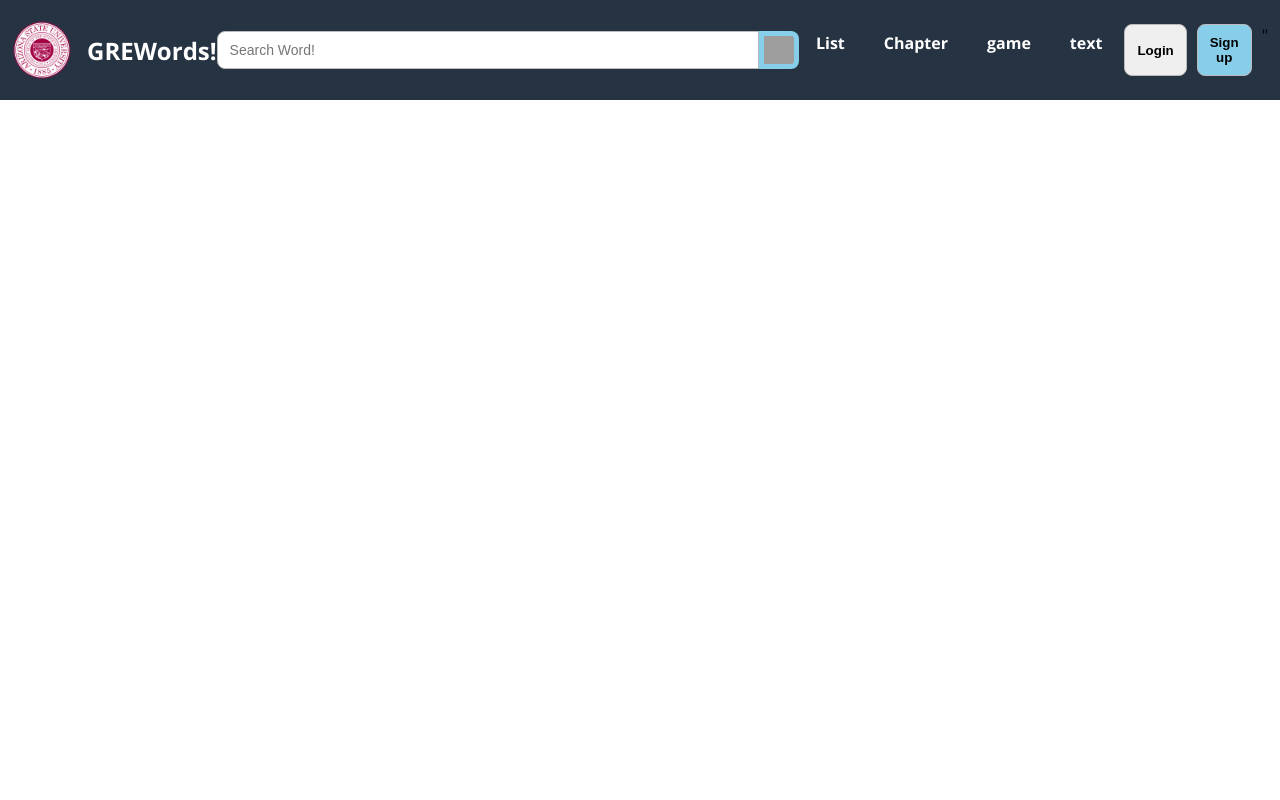
After one commit to isin5435/KA98, a Django app: template templates/Project/navbar.html in a window 1280 px wide. The commit adds this page. Run offline with Django 4.2, Linux system fonts and the light colour scheme; the template is opened without the code that fills it, so the values that code supplies are empty; grey boxes are pictures that could not be loaded.

Commit message:
navbar complete

```diff
--- /dev/null
+++ b/static/css/navbar.css
@@ -0,0 +1,121 @@
+:root{
+    --text-color: #f0f4f5;
+    --background-color: #263343;
+    --accent-color: #d49466;
+}
+
+body{
+    margin: 0px;
+    font-family: 'Open sans';
+}
+
+a{
+    text-decoration: none;
+    color: white;
+}
+
+.navbar{
+    display: flex;
+    justify-content: space-between;
+    align-items: center;
+    background: #263343;
+    padding: 8px 12px;
+}
+
+.navbar_logo{
+    font-size: 24px;
+    color: white;
+    font-weight: bold;
+}
+
+.navbar_logo a{
+    display: flex;
+    align-items: center;
+}
+
+.navbar_logo img {
+    height: 60px;
+    width: auto;
+    margin-right: 15px;
+}
+
+.search{
+    position: relative;
+    width: 1000px;
+    display: flex;
+}
+
+.search input[type="text"]{
+    width: 100%;
+    border: 1px solid #bbb;
+    border-radius: 8px 0 0 8px;
+    padding: 10px 12px;
+    font-size: 14px;
+    padding-right: 40px;
+    flex-grow: 1;
+}
+
+.search input[type="image"]{
+    position: relative;
+    width: 30px;
+    height: auto;
+    border-radius: 0 8px 8px 0;
+    background-color: skyblue;
+    padding: 5px;
+}
+
+
+.navbar_menu{
+    display: flex;
+    list-style: none;
+    padding-left: 0px;
+}
+
+
+.navbar_menu li{
+    padding: 8px 12px;
+    color: white;
+    margin-right: 10px;
+    margin-left: 5px;
+    font-weight: bold;
+}
+
+.navbar_menu :hover{
+    background: #d49466;
+    border-radius: 4px;
+}
+
+.navbar_menu button{
+    margin-right: 10px;
+    border: 1px solid #bbb;
+    border-radius: 8px;
+    padding: 10px 12px;
+    font-weight: bold;
+}
+
+.signup{
+    background-color: skyblue;
+}
+
+@media screen and (max-width:768px){
+    .navbar{
+        flex-direction: column;
+        align-items: flex-start;
+        padding: 8px 24px;
+    }
+
+    .navbar_menu{
+        display: none;
+        flex-direction: column;
+        align-items: center;
+        width: 100%;
+    }
+
+    .navbar_menu li{
+        width: 100%;
+        text-align: center;
+    }
+
+
+
+}
--- /dev/null
+++ b/templates/Project/navbar.html
@@ -0,0 +1,32 @@
+{% load static %}
+<link rel="stylesheet" href="{% static 'css/navbar.css' %}" />
+<link rel="stylesheet" href="https://fonts.googleapis.com/css2?family=Open+Sans:wght@400;600;700&display=swap">
+<nav class="navbar">
+    <div class = navbar_logo>
+      <a href="/">
+          <img src="{% static '/image/logo.png' %}" alt="logo">
+          GREWords!
+      </a>
+    </div>
+
+    <div class="search">
+      <input type="text" placeholder="Search Word!">
+      <input type="image" onclick="openwordPopup()" src = "https://s3.ap-northeast-2.amazonaws.com/cdn.wecode.co.kr/icon/search.png" alt="submit">
+    </div>
+
+    <ul class="navbar_menu">
+      <li><a href = '/Word'>List</a></li>
+      <li><a href = '/chapter'>Chapter</a></li>
+      <li>game</li>
+      <li>text</li>
+      {% if user.is_authenticated %}
+      <form method="post" action="{% url 'logout' %}">
+        {% csrf_token %}
+        <button class=logoutbtn type="submit"> {{user.username}} (로그아웃)</button>
+      </form>
+      {% else %}
+        <button class="loginbtn" onclick="openPopup()">Login</button>
+        <button type=button class="signup" onclick="location.href='/user/signup'">Sign up</button>"
+      {% endif %}
+    </ul>
+  </nav>
```
Also changed, not shown: static/css/Header.css (deleted, +0 -38 lines), static/css/search.css (added, +13 -0 lines), static/js/search.js (added, +13 -0 lines), templates/Project/Home.html (+8 -20 lines), templates/Project/Word.html (+6 -20 lines), templates/Project/chapter.html (+6 -20 lines), templates/Project/header.html (deleted, +0 -15 lines), templates/Project/search.html (added, +9 -0 lines), static/image/logo.png (added).
